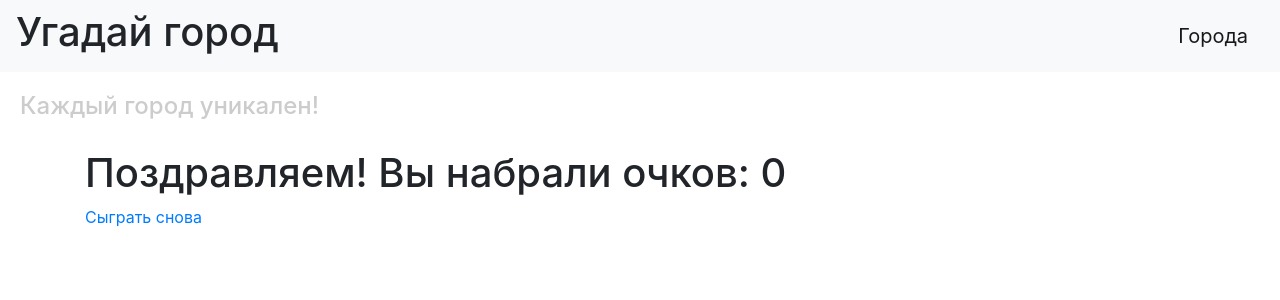
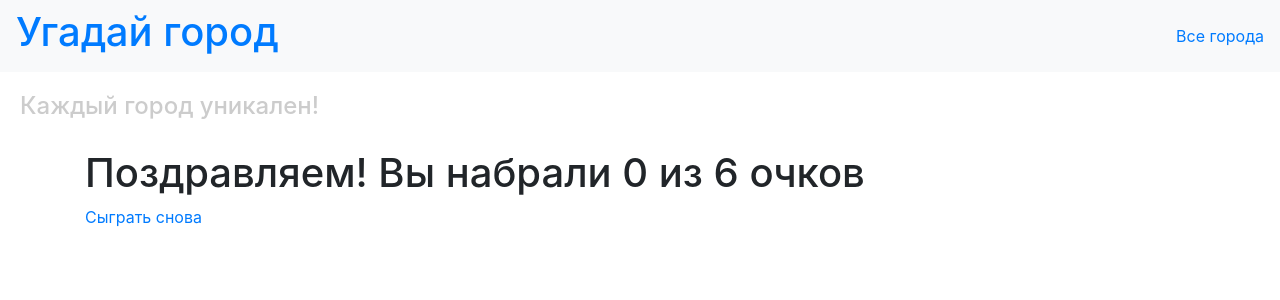
Before and after one commit to artzhemch/town_guesser, a Flask app: page /scoreboard in a window 1280 px wide. Shown: the top 300 px of the page. Run offline with Flask 2, Linux system fonts and the light colour scheme; some libraries are stand-ins or nearby versions.

Commit message:
Правки базовых шаблонов. Добавление ссылок на страницу со всеми городами

```diff
--- a/templates/base.html
+++ b/templates/base.html
@@ -10,8 +10,8 @@
   <body>
     <header>
       <nav class="navbar navbar-light bg-light">
-          <h1>Угадай город</h1>
-        <a class="navbar-brand" href="#">Города</a>
+          <a href="/"><h1>Угадай город</h1></a>
+        <a href="/all_towns">Все города</a>
       </nav>
         <h4>Каждый город уникален!</h4>
     </header>
--- a/templates/score_page.html
+++ b/templates/score_page.html
@@ -1,5 +1,5 @@
 {% extends "base.html" %}
 {% block content %}
-<h1> Поздравляем! Вы набрали очков: {{score}} </h1>
+<h1> Поздравляем! Вы набрали {{score}} из {{max_score}} очков</h1>
 <a href="{{back_href}}"> Сыграть снова </a>
 {% endblock %}
```
